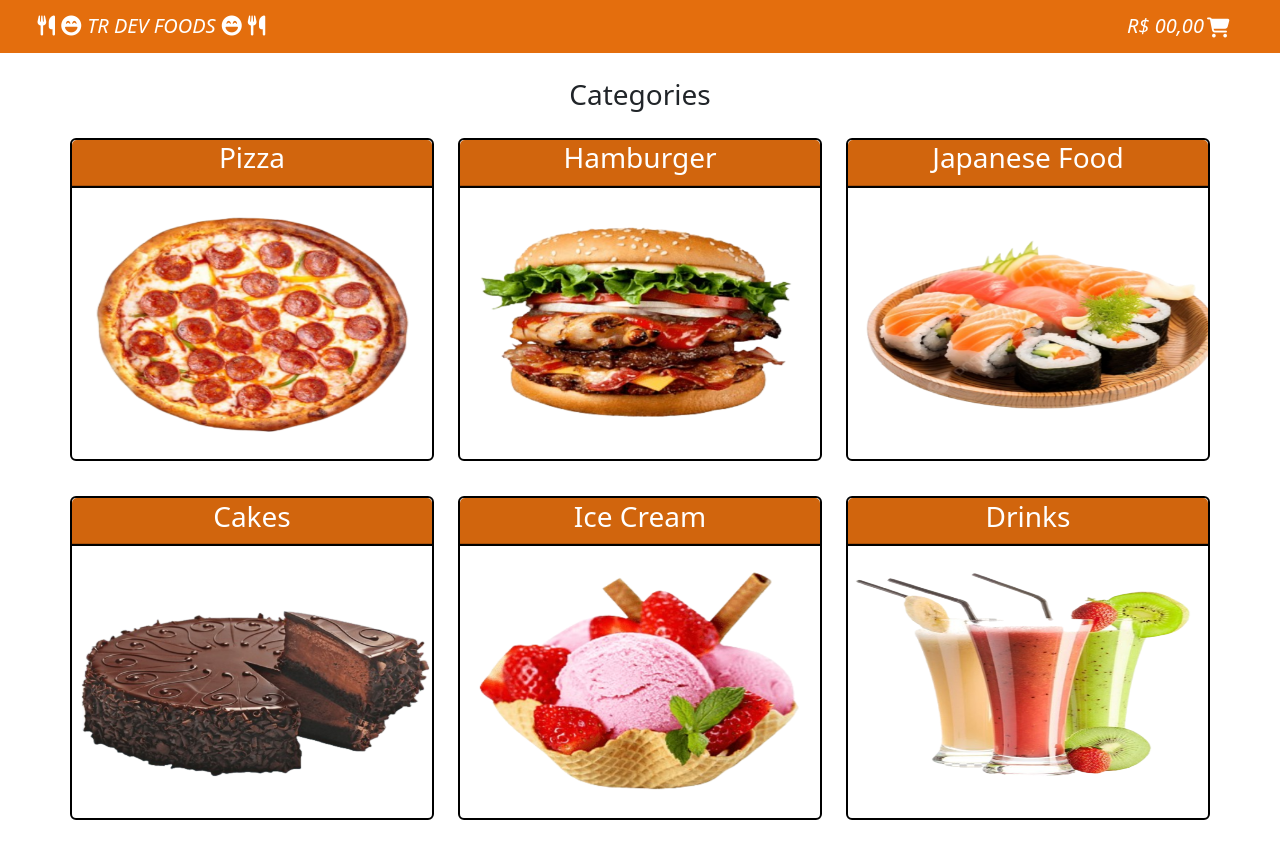
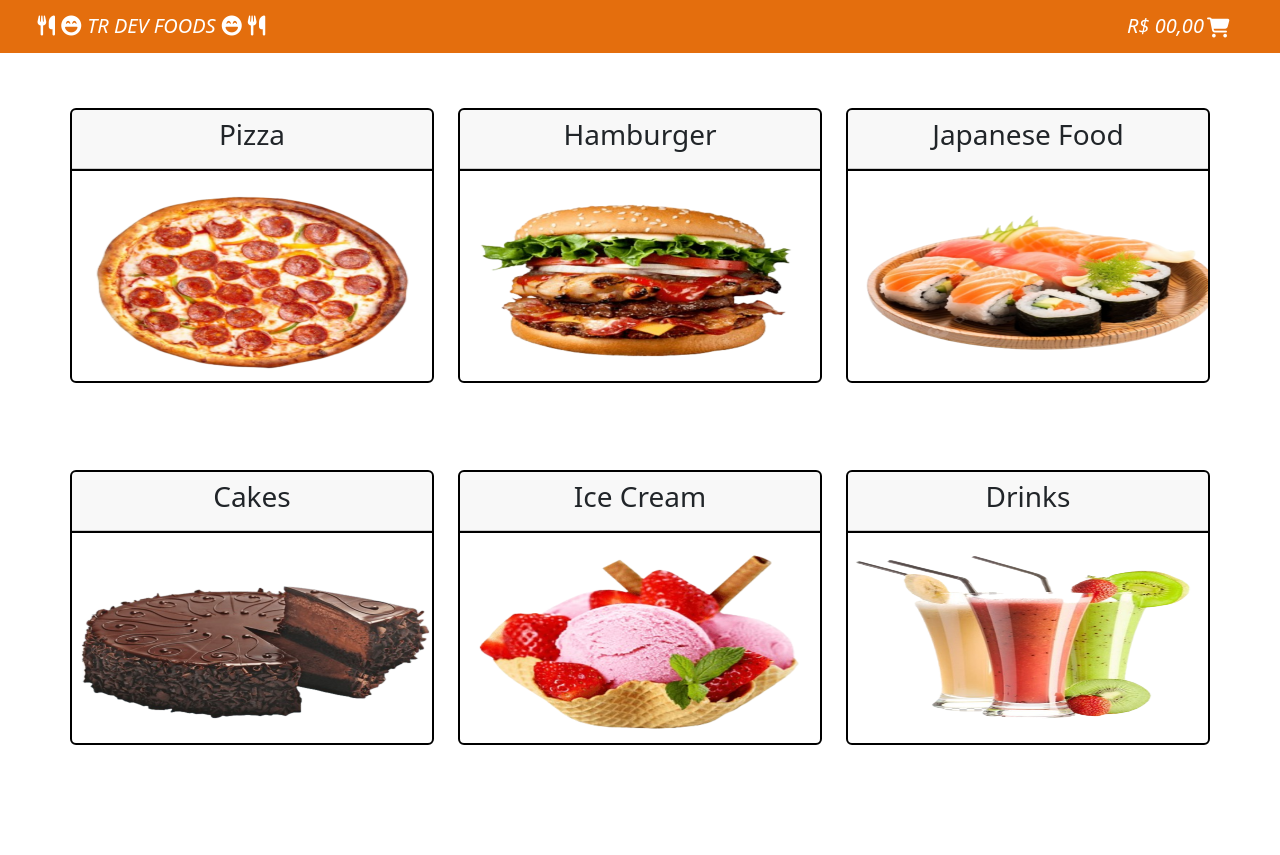
Before and after one commit to Thauan-Rafael/Food, a React (Vite) app: page / in a window 1280 px wide. After the commit the page ends 800 px from the top, so only its background shows below. Built offline with nearby package versions, Linux system fonts and the light colour scheme.

Commit message:
Moved Content code to Home

```diff
--- a/src/components/Content.jsx
+++ b/src/components/Content.jsx
@@ -1,77 +1,8 @@
-import pizza from '../media/pizzaImg.png'
-import hamburger from '../media/hamburgerImg.png'
-import sushi from '../media/sushiImg.png'
-import cake from '../media/cakeImg.png'
-import iceCream from '../media/iceCreamImg.png'
-import drink from '../media/drinkImg.png'
+import Home from '../components/Home.jsx'
 function Content(){
     return(
       <>
-        <h3 id="homeTitle">Categories</h3>
-        <section id="categories" className="container">
-            <div className="row">
-                <div className="categories-column col-sm-6 col-lg-4">
-                    <div className="card">
-                        <div className="card-header">
-                            <h3>Pizza</h3>
-                        </div>
-                        <div className="card-body d-grid">
-                            <img className="card-image" src={pizza}></img>
-                        </div>
-                    </div>
-                </div>
-                <div className="categories-column col-sm-6 col-lg-4">
-                    <div className="card">
-                        <div className="card-header">
-                            <h3>Hamburger</h3>
-                        </div>
-                        <div className="card-body d-grid">
-                            <img className="card-image" src={hamburger}></img>
-                        </div>
-                    </div>
-                </div>
-                <div className="categories-column col-sm-6 col-lg-4">
-                    <div className="card">
-                        <div className="card-header">
-                            <h3>Japanese Food</h3>
-                        </div>
-                        <div className="card-body d-grid">
-                            <img className="card-image" src={sushi}></img>
-                        </div>
-                    </div>
-                </div>
-                <div className="categories-column col-sm-6 col-lg-4">
-                    <div className="card">
-                        <div className="card-header">
-                            <h3>Cakes</h3>
-                        </div>
-                        <div className="card-body d-grid">
-                            <img className="card-image" src={cake}></img>
-                        </div>
-                    </div>
-                </div>
-                <div className="categories-column col-sm-6 col-lg-4">
-                    <div className="card">
-                        <div className="card-header">
-                            <h3>Ice Cream</h3>
-                        </div>
-                        <div className="card-body d-grid">
-                            <img className="card-image" src={iceCream}></img>
-                        </div>
-                    </div>
-                </div>
-                <div className="categories-column col-sm-6 col-lg-4">
-                    <div className="card">
-                        <div className="card-header">
-                            <h3>Drinks</h3>
-                        </div>
-                        <div className="card-body d-grid">
-                            <img className="card-image" src={drink}></img>
-                        </div>
-                    </div>
-                </div>
-            </div>
-        </section>
+        <Home/>
       </>
     )
 }
--- a/src/components/Home.jsx
+++ b/src/components/Home.jsx
@@ -0,0 +1,77 @@
+import pizza from '../media/pizzaImg.png'
+import hamburger from '../media/hamburgerImg.png'
+import sushi from '../media/sushiImg.png'
+import cake from '../media/cakeImg.png'
+import iceCream from '../media/iceCreamImg.png'
+import drink from '../media/drinkImg.png'
+function Home(){
+    return(
+      <>
+        <section id="categories" className="container">
+            <div className="row">
+                <div className="categories-column col-sm-12 col-md-6 col-lg-4">
+                    <div className="card">
+                        <div className="card-header">
+                            <h3>Pizza</h3>
+                        </div>
+                        <div className="card-body d-grid">
+                            <img className="card-image" src={pizza}></img>
+                        </div>
+                    </div>
+                </div>
+                <div className="categories-column col-sm-12 col-md-6 col-lg-4">
+                    <div className="card">
+                        <div className="card-header">
+                            <h3>Hamburger</h3>
+                        </div>
+                        <div className="card-body d-grid">
+                            <img className="card-image" src={hamburger}></img>
+                        </div>
+                    </div>
+                </div>
+                <div className="categories-column col-sm-12 col-md-6 col-lg-4">
+                    <div className="card">
+                        <div className="card-header">
+                            <h3>Japanese Food</h3>
+                        </div>
+                        <div className="card-body d-grid">
+                            <img className="card-image" src={sushi}></img>
+                        </div>
+                    </div>
+                </div>
+                <div className="categories-column col-sm-12 col-md-6 col-lg-4">
+                    <div className="card">
+                        <div className="card-header">
+                            <h3>Cakes</h3>
+                        </div>
+                        <div className="card-body d-grid">
+                            <img className="card-image" src={cake}></img>
+                        </div>
+                    </div>
+                </div>
+                <div className="categories-column col-sm-12 col-md-6 col-lg-4">
+                    <div className="card">
+                        <div className="card-header">
+                            <h3>Ice Cream</h3>
+                        </div>
+                        <div className="card-body d-grid">
+                            <img className="card-image" src={iceCream}></img>
+                        </div>
+                    </div>
+                </div>
+                <div className="categories-column col-sm-12 col-md-6 col-lg-4">
+                    <div className="card">
+                        <div className="card-header">
+                            <h3>Drinks</h3>
+                        </div>
+                        <div className="card-body d-grid">
+                            <img className="card-image" src={drink}></img>
+                        </div>
+                    </div>
+                </div>
+            </div>
+        </section>
+      </>
+    )
+}
+export default Home;
--- a/src/index.css
+++ b/src/index.css
@@ -2,8 +2,10 @@
   box-sizing: border-box;
 }
 #root{
+  min-height:100vh;
   display: grid;
-  grid-template-rows: auto auto 1fr;
+  grid-template-rows: auto 1fr;
+  gap: 3%;
 }
 #header{
   padding: 0.5% 2% 0.5% 2%;
@@ -36,19 +38,14 @@
   align-items: center;
   display: grid;
   text-align: center;
-  margin-bottom: 3%;
+  margin-bottom: 2%;
 }
 .card{
-  height: 100%;
+  height: 275px;
   border: 2px solid black;
 }
 .card:hover{
   transform: scale(1.1);
-}
-.card-header{
-  padding: 0.5%;
-  background-color: #d1650d;
-  color: #fff;
 }
 .card-body{
   border-top: 2px solid black;
@@ -57,5 +54,5 @@
 .card-image{
   width: 100%;
   margin: auto;
-  height: 250px;
+  height: 200px;
 }
```
